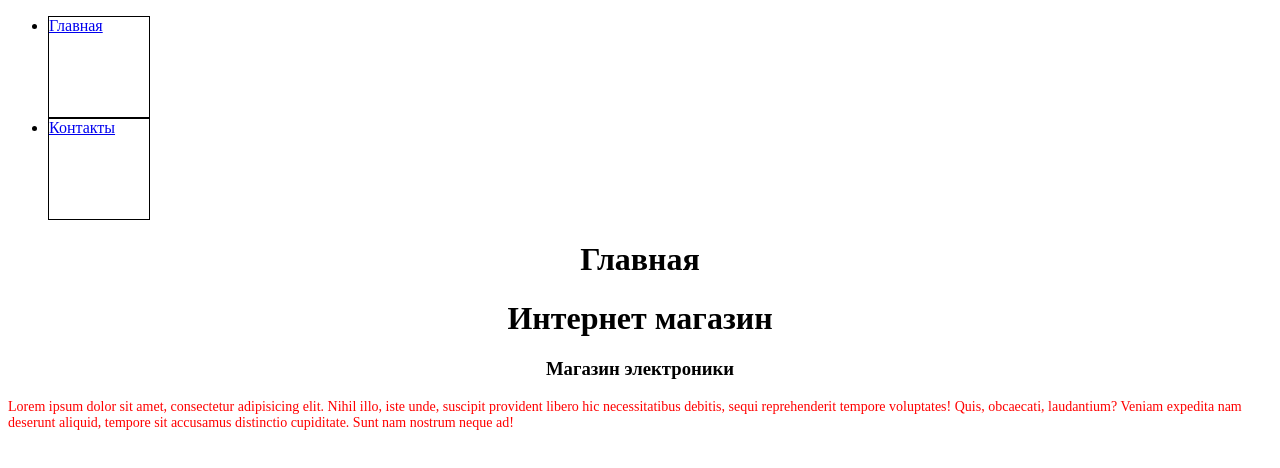
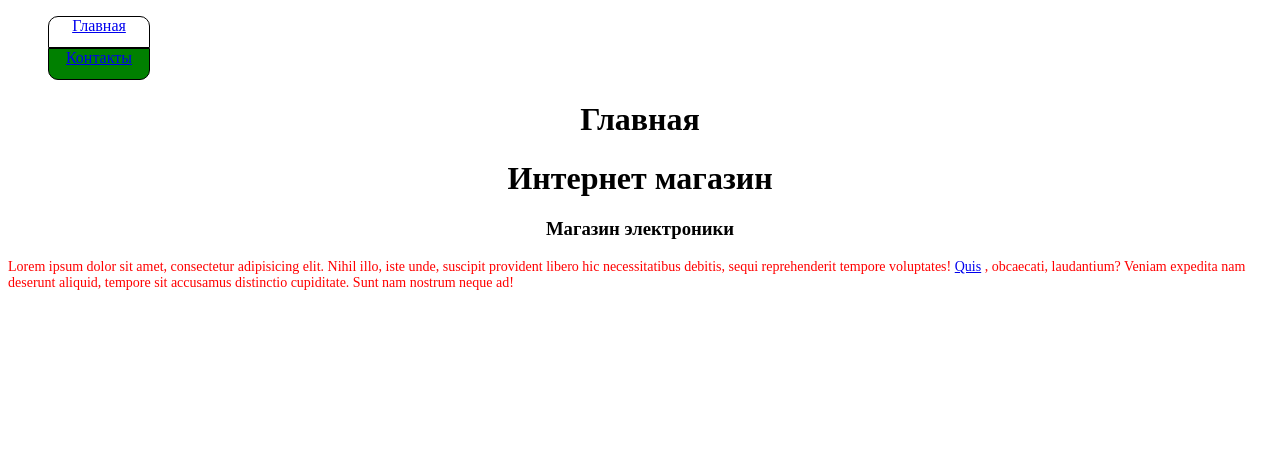
Before and after one commit to vaakavak/git-repo, a plain HTML site: page index.html in a window 1280 px wide. Drawn offline with Linux system fonts and the light colour scheme.

Commit message:
modify style.css

```diff
--- a/index.html
+++ b/index.html
@@ -15,7 +15,7 @@
     <h1>Главная</h1>
     <h1>Интернет магазин</h1>
     <h3>Магазин электроники</h3>
-    <p style="color: red">Lorem ipsum dolor sit amet, consectetur adipisicing elit. Nihil illo, iste unde, suscipit provident libero hic necessitatibus debitis, sequi reprehenderit tempore voluptates! Quis, obcaecati, laudantium? Veniam expedita nam deserunt aliquid, tempore sit accusamus distinctio cupiditate. Sunt nam nostrum neque ad!</p>
+    <p style="color: red">Lorem ipsum dolor sit amet, consectetur adipisicing elit. Nihil illo, iste unde, suscipit provident libero hic necessitatibus debitis, sequi reprehenderit tempore voluptates! <a href="#">Quis</a> , obcaecati, laudantium? Veniam expedita nam deserunt aliquid, tempore sit accusamus distinctio cupiditate. Sunt nam nostrum neque ad!</p>
 </body>
 
 </html>
--- a/style.css
+++ b/style.css
@@ -52,12 +52,39 @@ p { /* в html документе указан стиль, он приорите
     color: antiquewhite
 }
 
-.menu li {
-    height: 100px;
-}
 
 li {
     width: 100px;
     height: 30px;
     border: 1px solid #000;
 }
+
+.menu li:first-child {
+    border-top-left-radius: 10px;
+    border-top-right-radius: 10px;
+}
+
+.menu li:last-child {
+    border-bottom-left-radius: 10px;
+    border-bottom-right-radius: 10px;
+}
+
+.menu li:nth-child(2) {
+    background: green;
+}
+
+.menu li {
+    width: 100px;
+    height: 30px;
+    list-style-type: none;
+    border: 1px solid #000;
+    text-align: center;
+}
+
+.menu li a:hover {
+    color: red;
+}
+
+.menu li a:active {
+    color: green;
+}
```
Also changed, not shown: lesson.txt.
